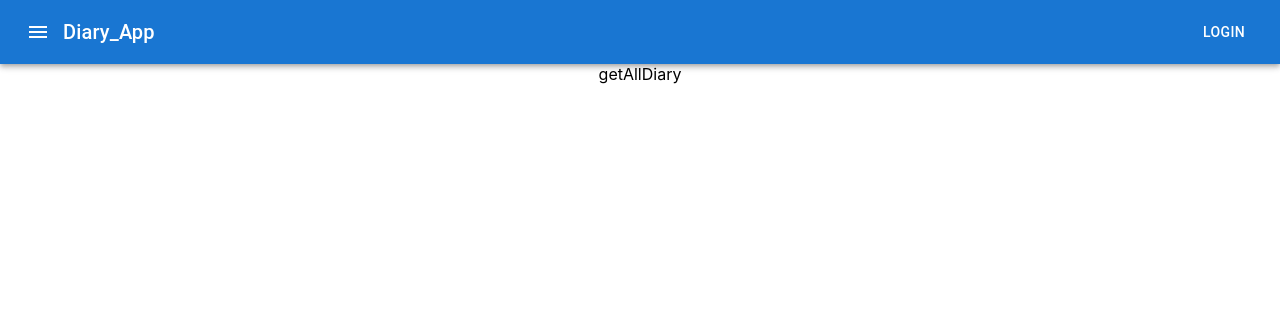
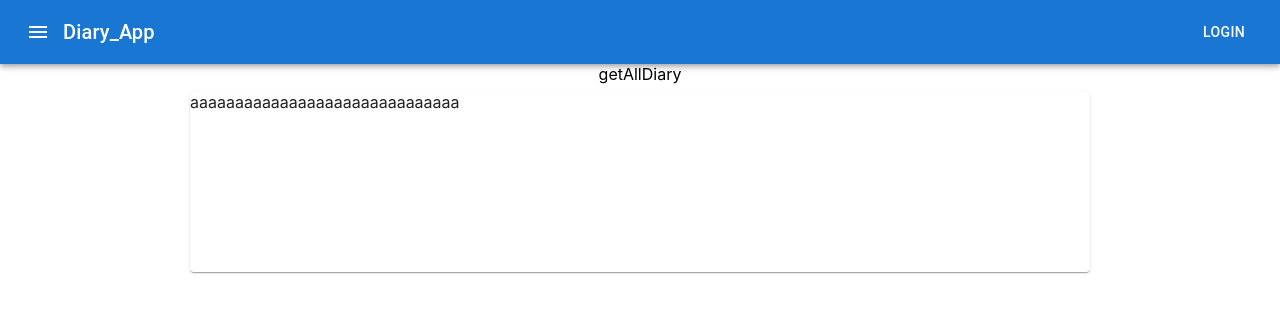
Before and after one commit to watanabe0055/diary_react, a React (Create React App) app: page /diary in a window 1280 px wide. Shown: the top 312 px of the page. Built offline with nearby package versions, Linux system fonts and the light colour scheme; no server answers.

Commit message:
マテリアルuiの導入

```diff
--- a/src/compose/getAllDiary.tsx
+++ b/src/compose/getAllDiary.tsx
@@ -3,6 +3,8 @@ import React from "react";
 //API用のライブラリ
 import axios from "axios";
 import Cookies from "js-cookie";
+
+import { Paper, Box } from "@mui/material";
 
 export default function getAllDiary() {
   const onButtonClick = () => {
@@ -26,6 +28,19 @@ export default function getAllDiary() {
   return (
     <>
       <div>getAllDiary</div>
+      <Box
+        sx={{
+          display: "flex",
+          flexWrap: "wrap",
+          "& > :not(style)": {
+            m: 1,
+            width: 900,
+            height: 180,
+          },
+        }}
+      >
+        <Paper elevation={1}>aaaaaaaaaaaaaaaaaaaaaaaaaaaaaa</Paper>
+      </Box>
     </>
   );
 }
```
